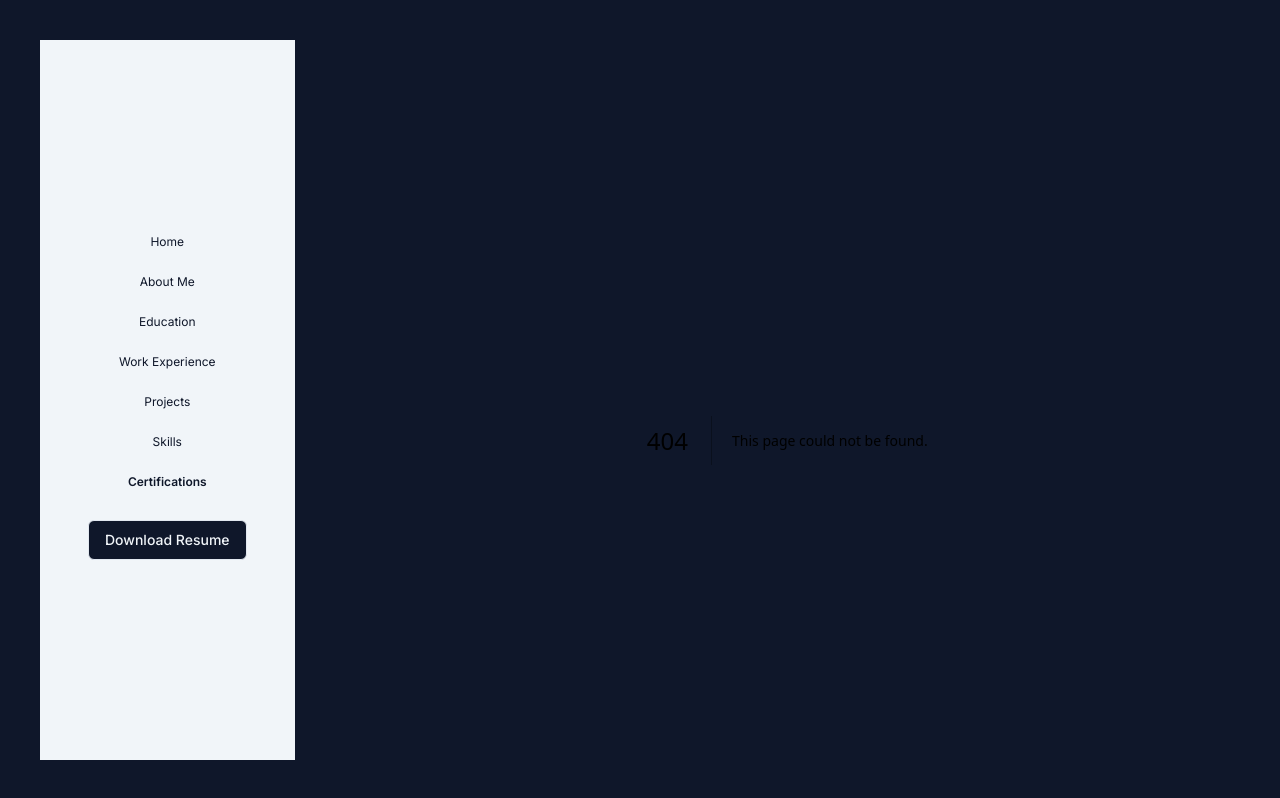
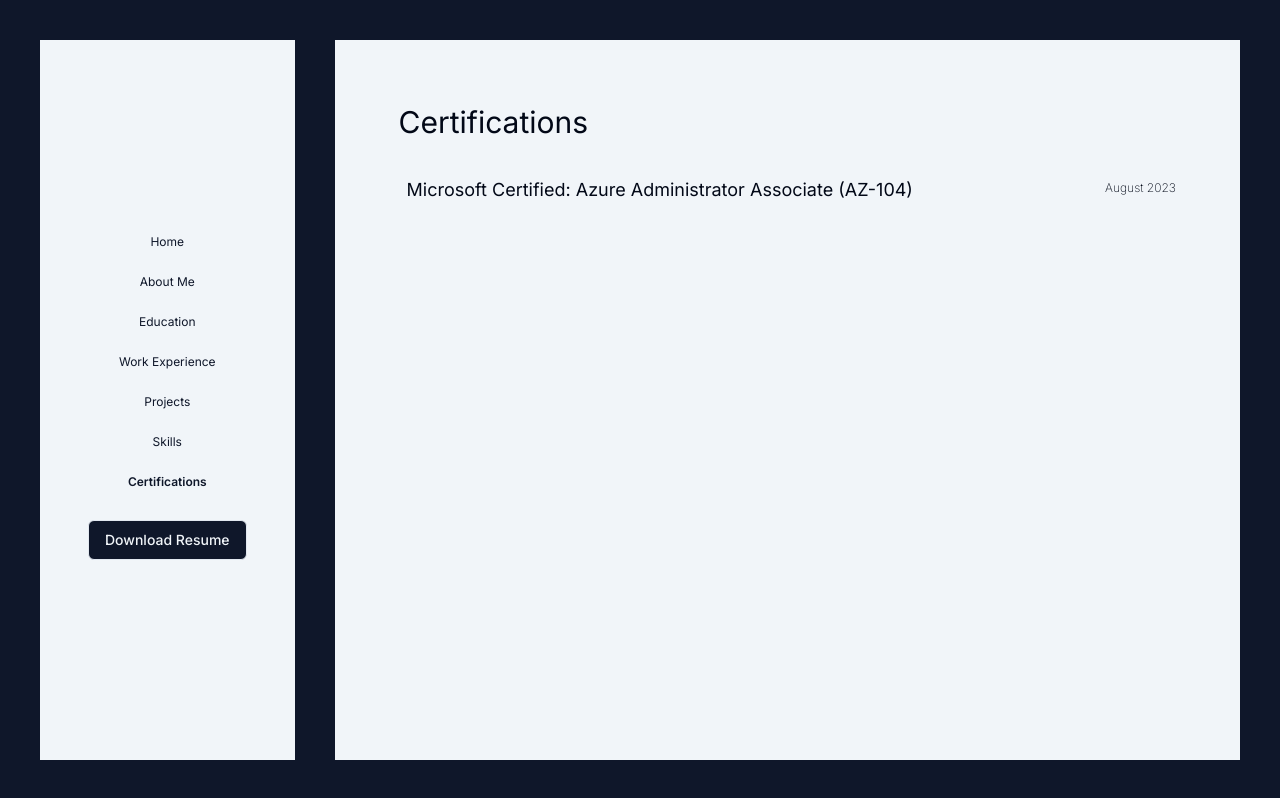
Before and after one commit to MairaTariq16/cloud-resume-fe, a Next.js app: page /certifications in a window 1280 px wide. Before the commit this address had no page. Shown: the top 798 px of the page. Built offline with nearby package versions, Linux system fonts and the light colour scheme.

Commit message:
feat: add certifications page

```diff
--- /dev/null
+++ b/app/certifications/page.tsx
@@ -0,0 +1,8 @@
+import Content from "@/components/content";
+import { CERTIFICATIONS } from "@/lib/constants";
+
+const CertificationsPages = () => {
+  return <Content title={CERTIFICATIONS.title} items={CERTIFICATIONS.items} />;
+};
+
+export default CertificationsPages;
```
